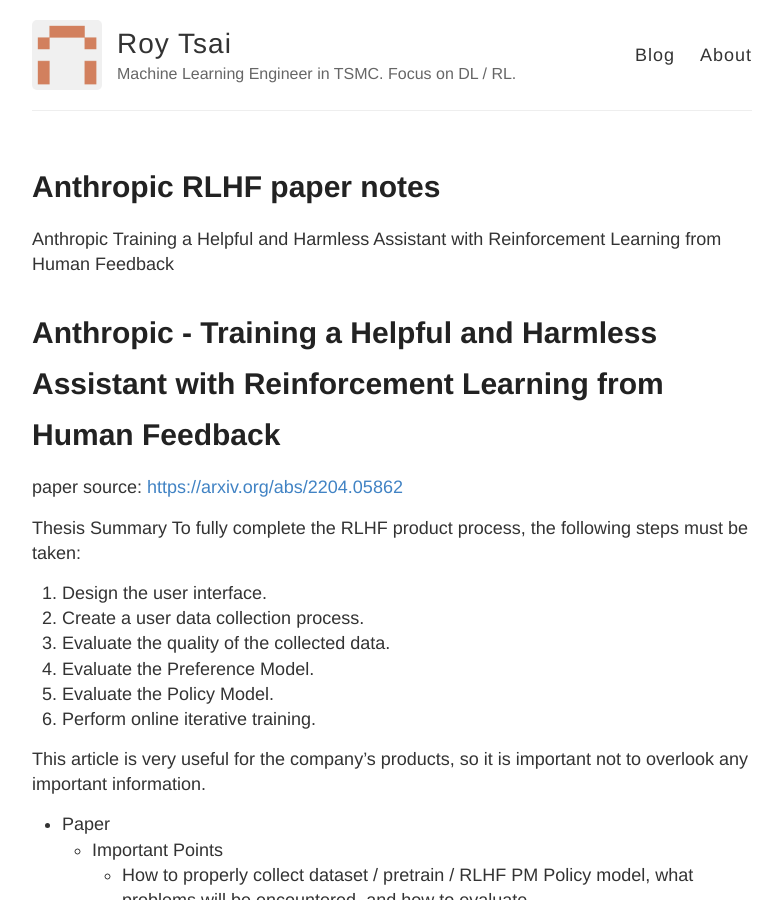
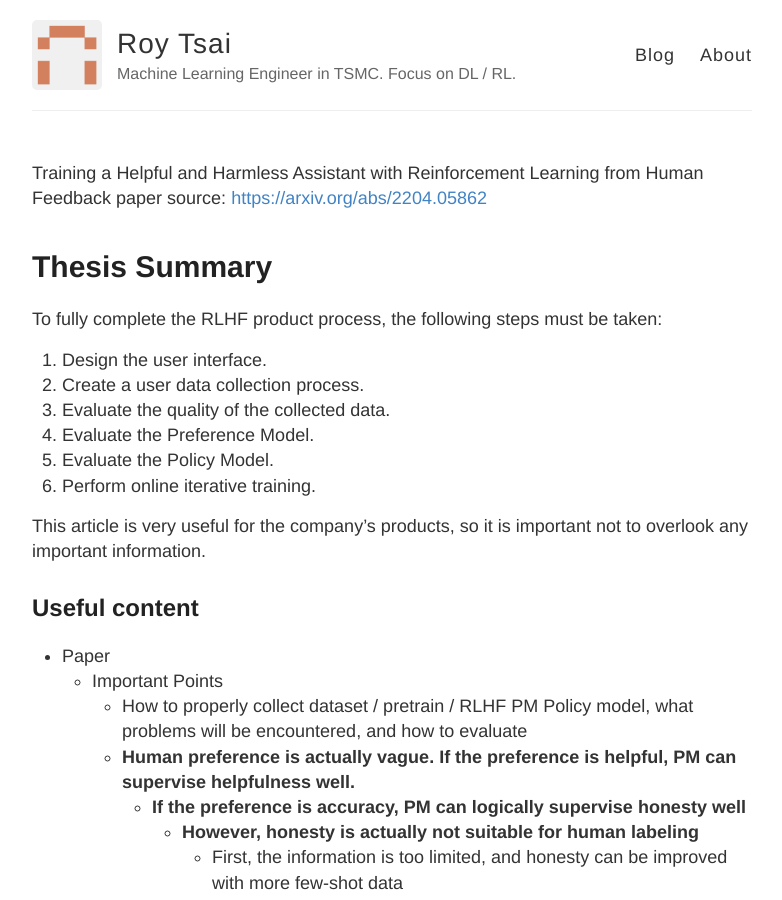
Before and after one commit to roy860328/roy860328.github.io, a Jekyll site: the page built from _posts/2023-5-14-note-about-Training a Helpful and Harmless Assistant with Reinforcement Learning from Human Feedback.md, in a window 1280 px wide and 900 px high. Shown: the whole window, without its empty margins (248-1030 px from the left). Built offline with Jekyll 4.4.1, drawn with Linux system fonts in a browser that asks for light colours; our own code applies the rules of GitHub Pages for plain Markdown files.

Commit message:
Update 2023-5-14-note-about-Training a Helpful and Harmless Assistant with Reinforcement Learning from Human Feedback.md

```diff
--- a/_posts/2023-5-14-note-about-Training a Helpful and Harmless Assistant with Reinforcement Learning from Human Feedback.md
+++ b/_posts/2023-5-14-note-about-Training a Helpful and Harmless Assistant with Reinforcement Learning from Human Feedback.md
@@ -1,15 +1,11 @@
 ---
 layout: post
-title: Anthropic RLHF paper notes
+title: Paper Note: Anthropic RLHF
 ---
-
-Anthropic
 Training a Helpful and Harmless Assistant with Reinforcement Learning from Human Feedback
-
-# Anthropic - Training a Helpful and Harmless Assistant with Reinforcement Learning from Human Feedback
 paper source: [https://arxiv.org/abs/2204.05862](https://arxiv.org/abs/2204.05862)
 
-Thesis Summary
+# Thesis Summary
 To fully complete the RLHF product process, the following steps must be taken:
 
 1. Design the user interface.
@@ -21,6 +17,7 @@ To fully complete the RLHF product process, the following steps must be taken:
 
 This article is very useful for the company's products, so it is important not to overlook any important information.
 
+## Useful content
 - Paper
     - Important Points
         - How to properly collect dataset / pretrain / RLHF PM Policy model, what problems will be encountered, and how to evaluate
```
